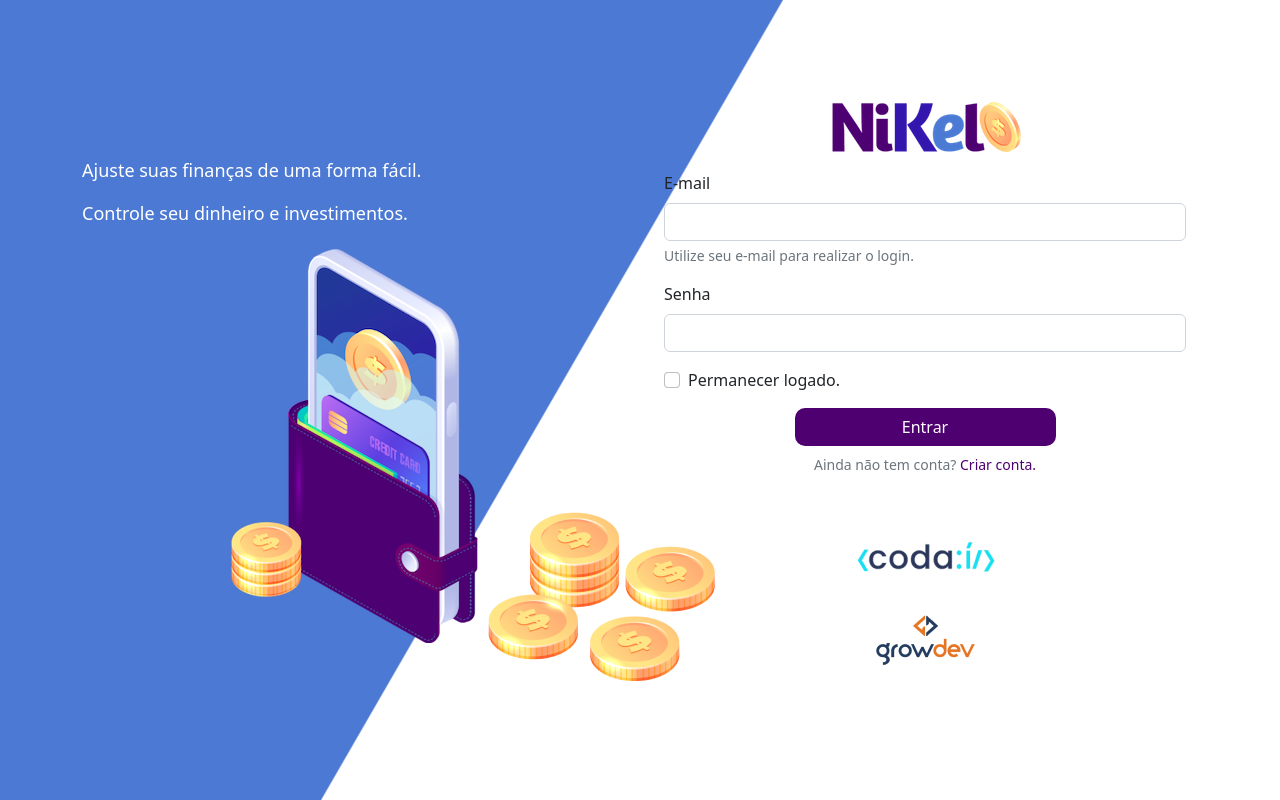
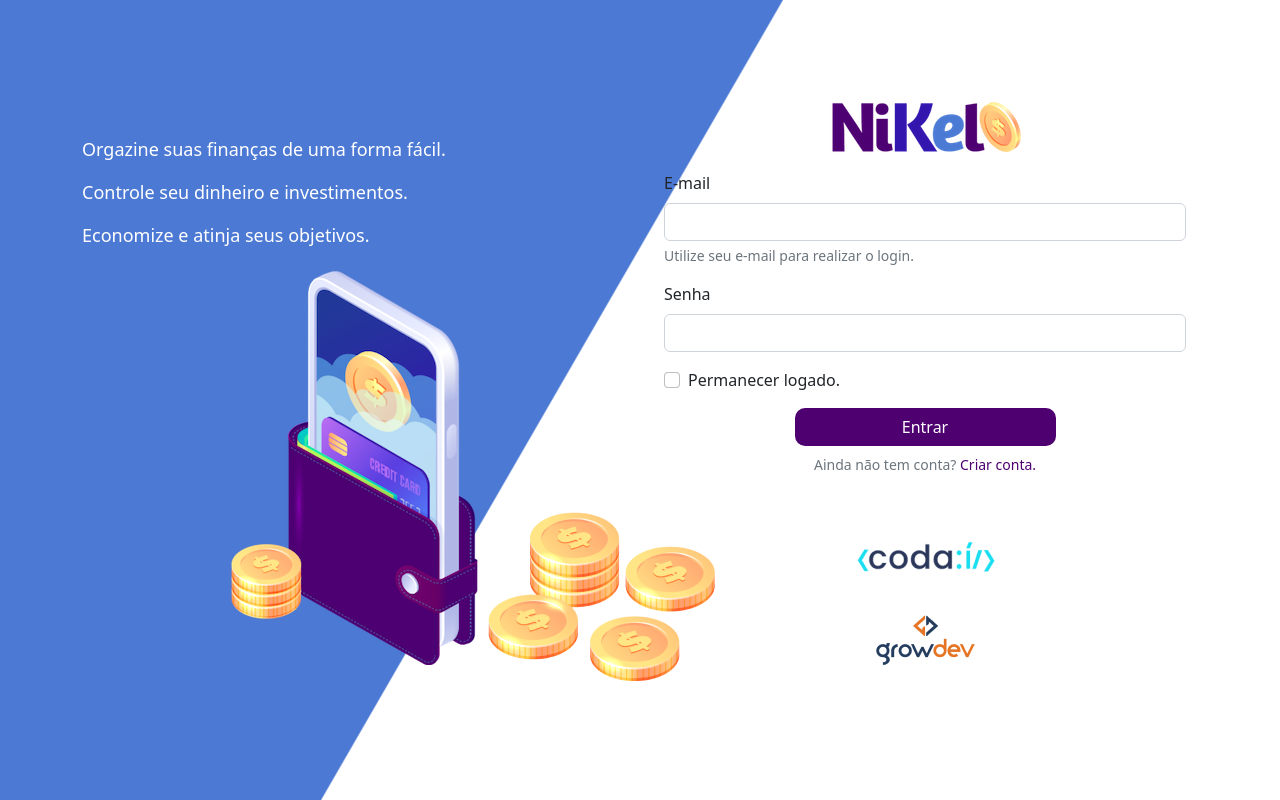
Before and after one commit to cassianosilvaa/Nikel, a plain HTML site: page public/index.html in a window 1280 px wide. Drawn offline with nearby package versions, Linux system fonts and the light colour scheme.

Commit message:
Voltando ao normal.

```diff
--- a/public/index.html
+++ b/public/index.html
@@ -14,9 +14,9 @@
             <div class="row vh-100">
                 <div class="col d-flex justify-content-center my-5 flex-column">
                     <div class="text-login">
-                        <p>Ajuste suas finanças de uma forma fácil.</p>
+                        <p>Orgazine suas finanças de uma forma fácil.</p>
                         <p>Controle seu dinheiro e investimentos.</p>
-
+                        <p>Economize e atinja seus objetivos.</p>
                     </div>
                     <div class="text-center">
                         <img src="./assets/images/pocket.png" class="img-fluid" alt="img-pocket" srcset="">
```
